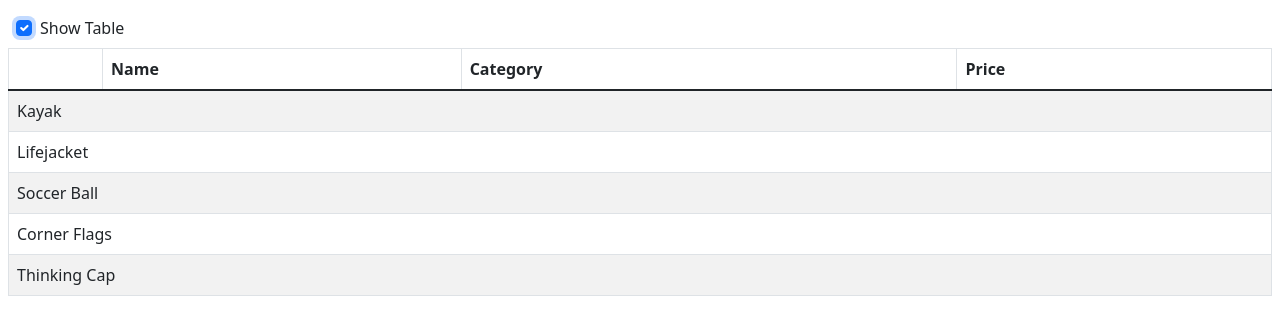
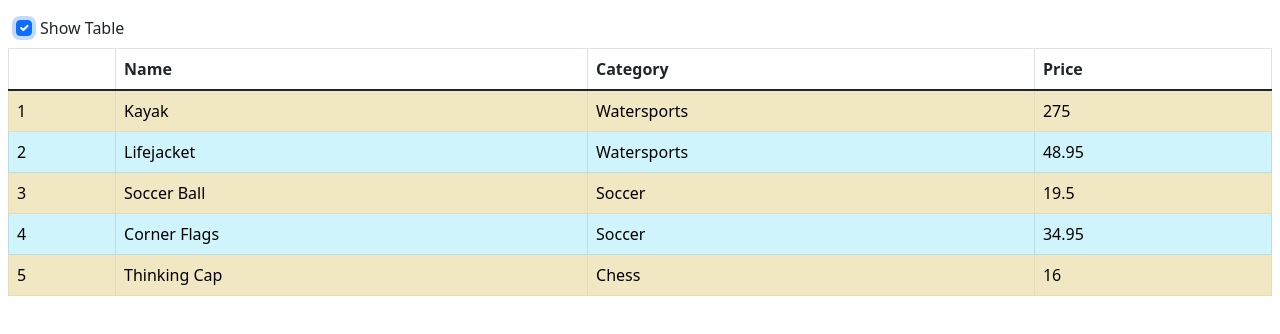
Before and after one commit to Kosteyyy/AP_example, an Angular app: page / in a window 1280 px wide. Both pictures are taken after a click on the checkbox 24 px from the left and 28 px from the top of the page. Shown: the top 334 px of the page. Built offline with nearby package versions, Linux system fonts and the light colour scheme.

Commit message:
Дополнительные свойства в директиве odd even и тд

```diff
--- a/src/app/iterator.directive.ts
+++ b/src/app/iterator.directive.ts
@@ -16,12 +16,21 @@ export class PaIteratorDirective {
     for (let i = 0; i < this.dataSource.length; i++) {
       this.container.createEmbeddedView(
         this.template,
-        new PaIteratorContext(this.dataSource[i]) // или {$implicit: this.dataSource[i]}
+        new PaIteratorContext(this.dataSource[i], i, this.dataSource.length) // или {$implicit: this.dataSource[i]}
       );
     }
   }
 }
 
 class PaIteratorContext {
-  constructor(public $implicit: any) {}
+  odd: boolean;
+  even: boolean;
+  first: boolean;
+  last: boolean;
+  constructor(public $implicit: any, public index: number, total: number) {
+    this.odd = index % 2 == 1;
+    this.even = !this.odd;
+    this.first = index == 0;
+    this.last = index == total - 1;
+  }
 }
--- a/src/app/template.html
+++ b/src/app/template.html
@@ -14,9 +14,18 @@
       </tr>
     </thead>
     <tbody>
-      <ng-template [paForOf]="getProducts()" let-item>
-        <tr>
-          <td colspan="4">{{item.name}}</td>
+      <ng-template
+        [paForOf]="getProducts()"
+        let-item
+        let-i="index"
+        let-odd="odd"
+        let-even="even"
+      >
+        <tr [class.table-info]="odd" [class.table-warning]="even">
+          <td>{{i + 1}}</td>
+          <td>{{item.name}}</td>
+          <td>{{item.category}}</td>
+          <td>{{item.price}}</td>
         </tr>
       </ng-template>
       <!-- <tr
```
